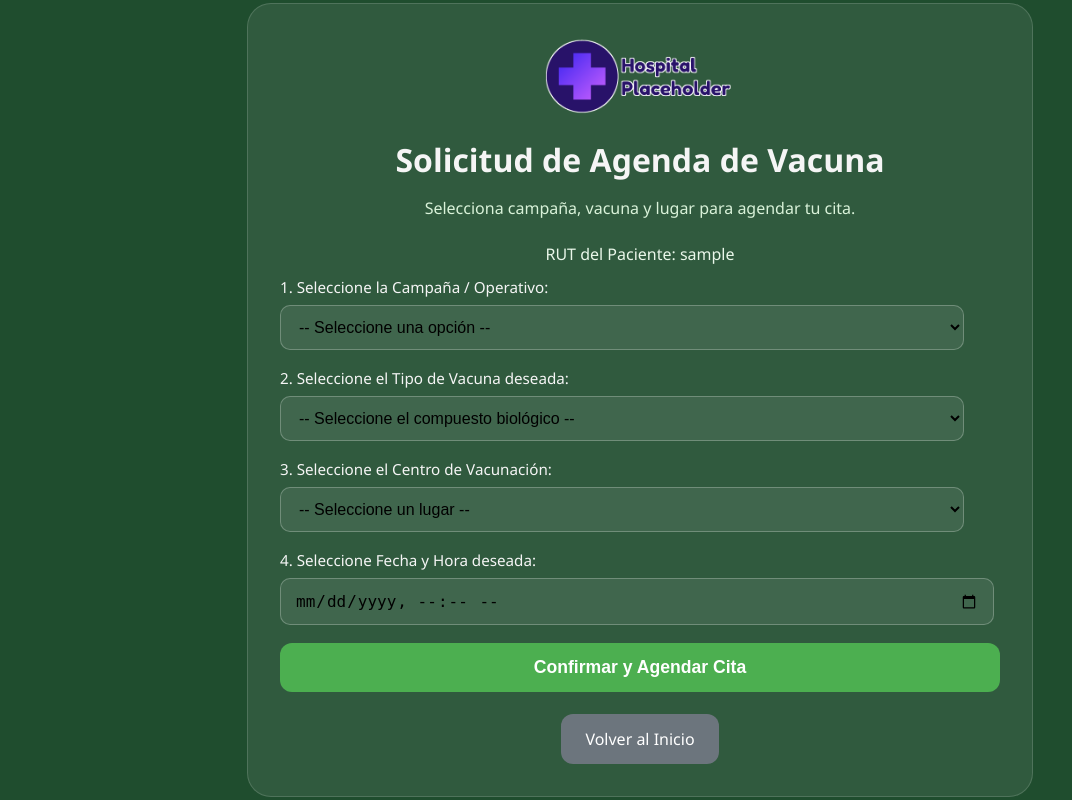
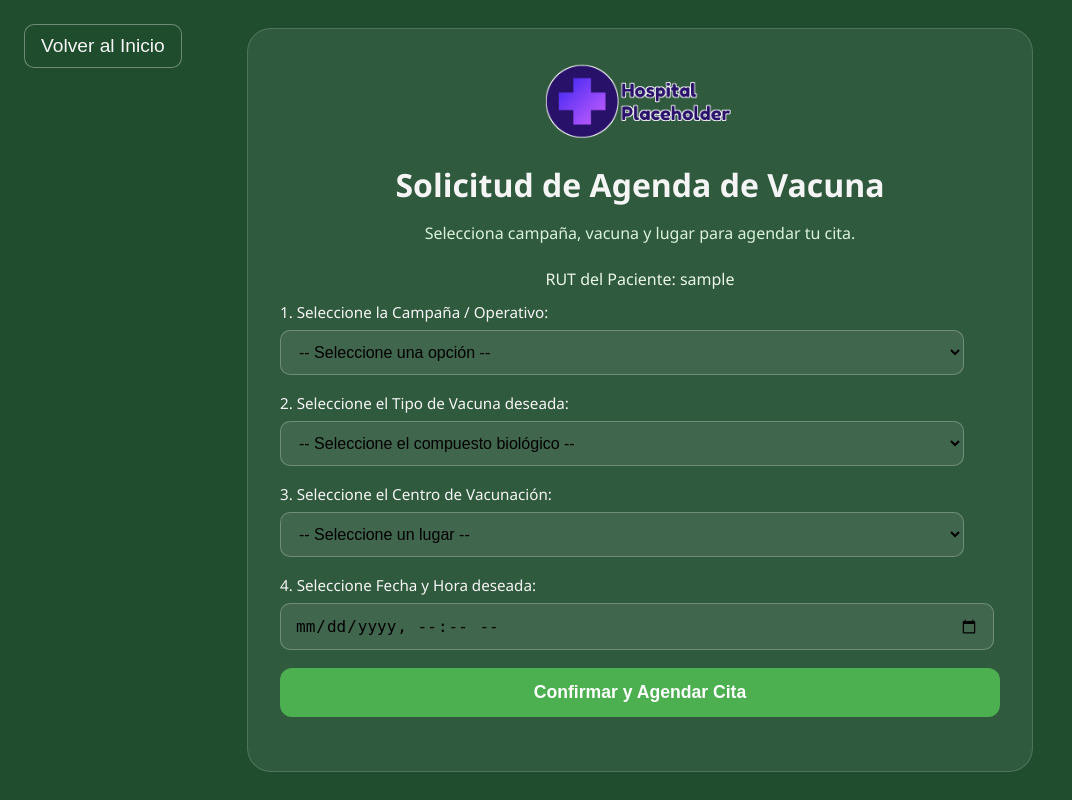
Before and after one commit to Stuckrath/SoftwareDesign_Grupo5, a Django app: page /agendar/ in a window 1280 px wide. Shown: the whole page, without its empty margins (0-1072 px from the left). Run offline with Django 5.2, Linux system fonts and the light colour scheme; the visitor is signed in with stand-in values (Sample User, id 1); data comes from the database, SQL or seed files in the repository.

Commit message:
Añadidos botones de volver

```diff
--- a/mi_app/templates/mi_app/agendar.html
+++ b/mi_app/templates/mi_app/agendar.html
@@ -113,23 +113,23 @@
             margin-top: 22px;
         }
 
-        .volver-btn {
-            border: none;
-            border-radius: 12px;
-            padding: 14px 24px;
-            font-size: 1rem;
-            color: white;
-            background-color: #6c757d;
+        .volver {
+            position: fixed;
+            top: 24px;
+            left: 24px;
+            background-color: #1f4d2edc;
+            border: 1px solid rgba(255, 255, 255, 0.35);
+            color: #f5f5f5;
+            padding: 10px 16px;
+            border-radius: 10px;
+            font-size: 1.2rem;
             text-decoration: none;
-            display: inline-flex;
-            align-items: center;
-            justify-content: center;
-            transition: background-color 0.2s ease, transform 0.2s ease;
+            transition: background-color 0.2s ease, border-color 0.2s ease;
         }
 
-        .volver-btn:hover {
-            background-color: #5a6268;
-            transform: translateY(-1px);
+        .volver:hover {
+            background-color: rgba(231, 49, 49, 0.25);
+            border-color: rgba(255, 211, 211, 0.6);
         }
     </style>
 </head>
@@ -188,7 +188,7 @@
         </form>
 
         <div class="acciones">
-            <a href="{% url 'inicio' %}" class="volver-btn">Volver al Inicio</a>
+            <a href="{% url 'inicio' %}"><button class="volver">Volver al Inicio</button></a>
         </div>
     </div>
 </body>
```
Also changed, not shown: mi_app/templates/mi_app/login.html (+20 -0 lines).
